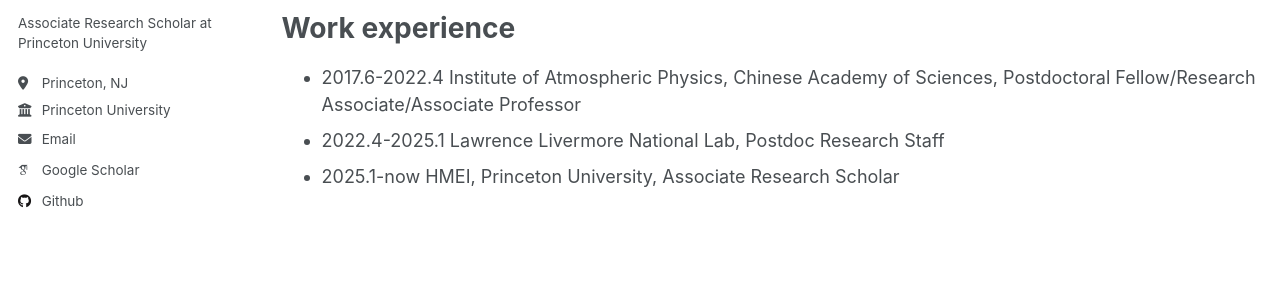
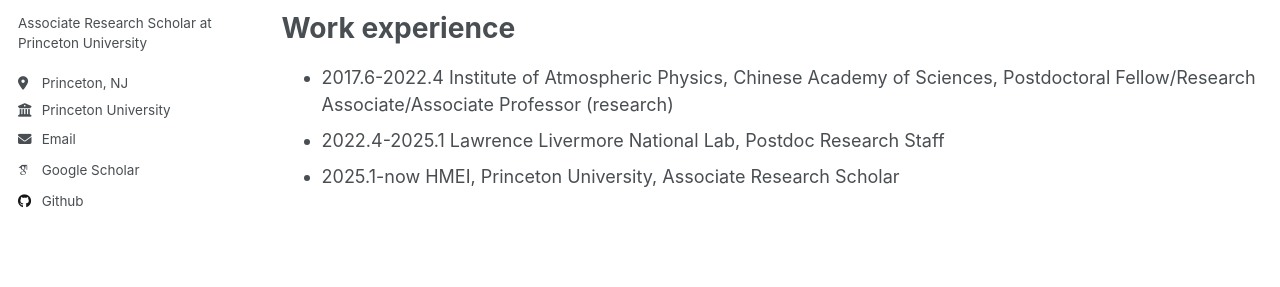
Before and after one commit to jinbox2000/jinbox2000.github.io, a Jekyll site: the page built from _pages/cv.md, in a window 1280 px wide. Shown: the part 269-556 px from the top of the page. Built offline with Jekyll 4.4.1, drawn with Linux system fonts in a browser that asks for light colours; some web fonts are replaced.

Commit message:
Clarify position title in work experience section
Added 'research' to the position title for clarity.

```diff
--- a/_pages/cv.md
+++ b/_pages/cv.md
@@ -16,6 +16,6 @@ Education
 
 Work experience
 ======
-* 2017.6-2022.4 Institute of Atmospheric Physics, Chinese Academy of Sciences, Postdoctoral Fellow/Research Associate/Associate Professor
+* 2017.6-2022.4 Institute of Atmospheric Physics, Chinese Academy of Sciences, Postdoctoral Fellow/Research Associate/Associate Professor (research)
 * 2022.4-2025.1 Lawrence Livermore National Lab, Postdoc Research Staff
 * 2025.1-now        HMEI, Princeton University, Associate Research Scholar
```
